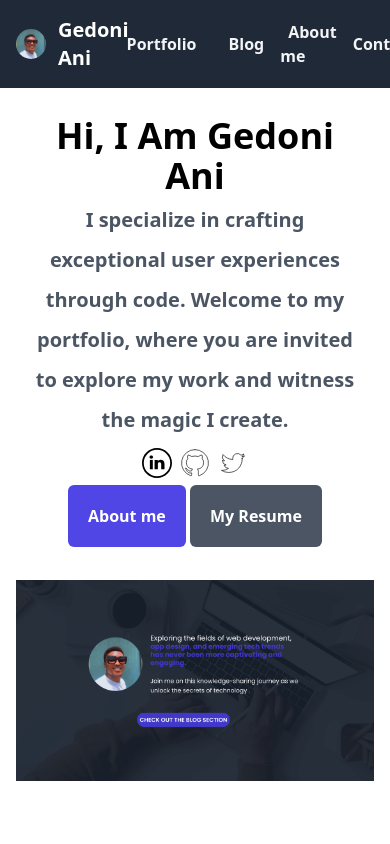
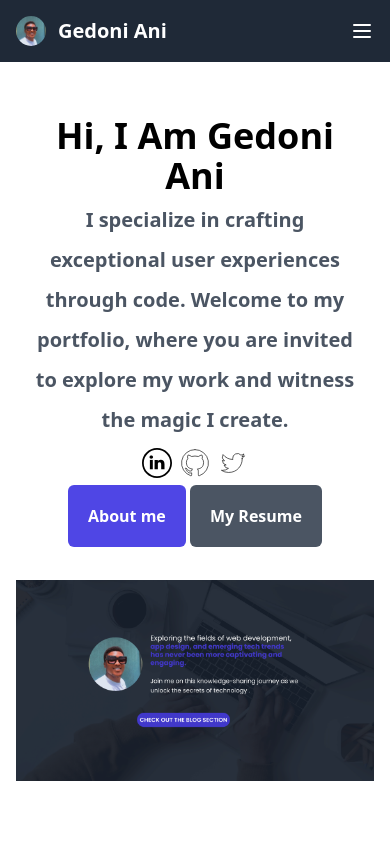
Before and after one commit to Willsgift/portfolio, a plain HTML site: page index.html in a window 390 px wide. Shown: the top 844 px of the page. Drawn offline with nearby package versions, Linux system fonts and the light colour scheme.

Commit message:
responsive header

```diff
--- a/index.html
+++ b/index.html
@@ -7,10 +7,26 @@
     <script src="https://cdn.tailwindcss.com"></script>
 </head>
 <body>
+
+    <style>
+        /* Custom styles */
+        .menu-mobile {
+            display: none;
+        }
+
+        @media (max-width: 768px) {
+            .menu-desktop {
+                display: none;
+            }
+            .menu-mobile {
+                display: block;
+            }
+        }
+    </style>
     <!-- header start  -->
-    <div class="bg-gray-800 fixed top-0 left-0 right-0 ">
-    <div class=" container bg-gray-800 mx-auto p-4 ">
-        <nav class="flex justify-between items-center mx-auto   ">
+    <div class=" fixed top-0 right-0 left-0 ">
+    <div class="  bg-gray-800 mx-auto p-4 ">
+        <div class=" container flex justify-between items-center mx-auto   ">
 
             <!-- logo start -->
             <div class="flex items-center">
@@ -20,14 +36,37 @@
             <!-- logo end -->
 
             <!-- navaigtion link start  -->
-            <ul class="flex items items-center text-gray-100 font-semibold ">
-                <li><a href="#" class="py-3 px-4 hover:bg-indigo-500 hover:text-white rounded-md cursur-pointer ">Portfolio</a></li>
-                <li><a href="blog.html" class="py-3 px-4 hover:bg-indigo-500 hover:text-white rounded-md cursur-pointer ">Blog</a></li>
-                <li><a href="#"class=" py-3 px-2 hover:bg-indigo-500 hover:text-white rounded-md cursur-pointer ">About me </a></li>
-                <li><a href="#"class="py-3 px-4 hover:bg-indigo-500 hover:text-white rounded-md cursur-pointer ">Contact</a></li>
-            </ul>
+
+            <!-- DESKTOP MENU -->
+            <nav class="menu-desktop font-semibold text-white ">
+                <ul class="flex justify-between  text-gray-100 font-semibold ">
+                    <li><a href="#" class="py-3 px-4 hover:bg-indigo-500 hover:text-white rounded-md cursur-pointer ">Portfolio</a></li>
+                    <li><a href="blog.html" class="py-3 px-4 hover:bg-indigo-500 hover:text-white rounded-md cursur-pointer ">Blog</a></li>
+                    <li><a href="#"class=" py-3 px-2 hover:bg-indigo-500 hover:text-white rounded-md cursur-pointer ">About me </a></li>
+                    <li><a href="#"class="py-3 px-4 hover:bg-indigo-500 hover:text-white rounded-md cursur-pointer ">Contact</a></li>
+                </ul>
+            </nav>
+
+
+
+                <!-- MOBILE MENU -->
+                <nav class="menu-mobile font-semibold text-white">
+                    <button id="menu-toggle" class="block lg:hidden focus:outline-none">
+                    <svg width="64px" height="64px" class="w-6 h-6" viewBox="0 0 24 24" fill="none" xmlns="http://www.w3.org/2000/svg"><g id="SVGRepo_bgCarrier" stroke-width="0"></g><g id="SVGRepo_tracerCarrier" stroke-linecap="round" stroke-linejoin="round"></g><g id="SVGRepo_iconCarrier">
+                     <path d="M4 6H20M4 12H20M4 18H20" stroke="#ffffff" stroke-width="2" stroke-linecap="round" stroke-linejoin="round"></path> </g></svg>
+                    </button>
+
+                    <ul id="menu" class="hidden ">
+                        <li><a href="#" class="block py-2 hover:text-gray-300 hover:bg-indigo-500 hover:text-white rounded-md cursur-pointer ">Portfolio</a></li>
+                        <li><a href="blog.html"class="block py-2 hover:text-gray-300 hover:bg-indigo-500 hover:text-white rounded-md cursur-pointer ">Blog</a></li>
+                        <li><a href="#"class=" block py-2 hover:text-gray-300 hover:bg-indigo-500 hover:text-white rounded-md cursur-pointer ">About me </a></li>
+                        <li><a href="#"class=" block py-2 hover:text-gray-300 hover:bg-indigo-500 hover:text-white rounded-md cursur-pointer ">Contact</a></li>
+                    </ul>
+                </nav>
+
+
             <!-- navaigation link end -->
-        </nav>
+            </div>
     </div>
 </div>
     <!-- header end -->
@@ -186,7 +225,12 @@
     <!-- footer section end -->
 
 
-
+    <script>
+        document.getElementById('menu-toggle').addEventListener('click', function() {
+            var menu = document.getElementById('menu');
+            menu.classList.toggle('hidden');
+        });
+    </script>
 
 </body>
 </html>
```
